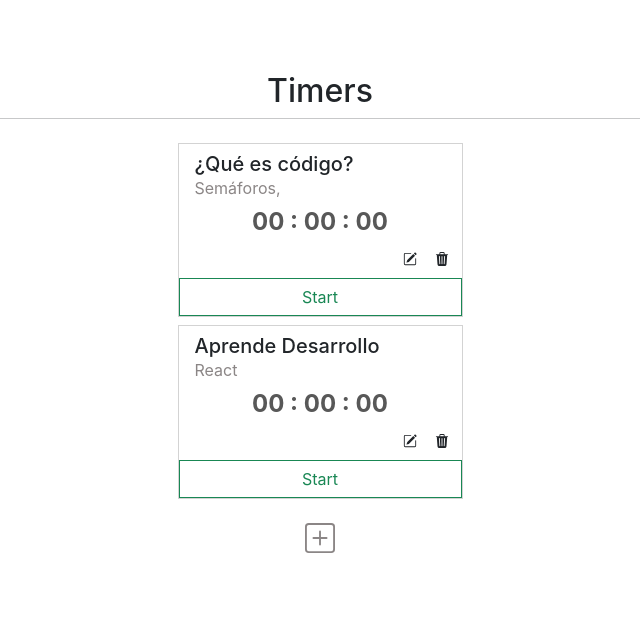
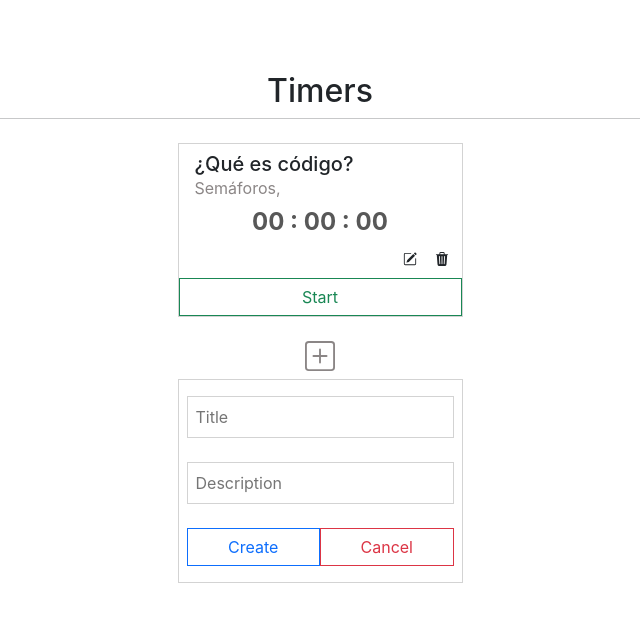
Before and after one commit to acuellarh/React-hooks-chrometer, a React (Create React App) app: page / in a window 1280 px wide. Shown: the top 622 px of the page, without its empty margins (320-960 px from the left). Built offline with nearby package versions, Linux system fonts and the light colour scheme.

Commit message:
Add styles to Form component

```diff
--- a/src/App.js
+++ b/src/App.js
@@ -1,4 +1,5 @@
 import { useEffect, useState } from "react";
+import { Form } from "./components/Form";
 import { PlusIcon } from "./components/PlusIcon";
 import { Timers } from "./components/Timers";
 import { Title } from "./components/Title";
@@ -8,6 +9,7 @@ import initialList from "./Database/data.json"
 function App() {
 
   const [timerList, setTimerList] = useState(initialList);
+  const [showForm, setShowForm] = useState(false);
 
   return (
     <div className="container">
@@ -16,6 +18,7 @@ function App() {
         timerList={timerList}
       />
       <PlusIcon/>
+      <Form/>
     </div>
   );
 }
--- a/src/Database/data.json
+++ b/src/Database/data.json
@@ -3,10 +3,6 @@
     "id": 1,
     "title": "¿Qué es código?",
     "description": "Semáforos,"
-  },
-  {
-    "id": 4,
-    "title": "Aprende Desarrollo",
-    "description": "React"
   }
+
 ]
--- a/src/components/Form.js
+++ b/src/components/Form.js
@@ -1,10 +1,53 @@
+import { useState } from "react";
+
 export const Form = () => {
+
+  const [timerInfo, setTimerInfo] = useState({
+    title:"",
+    description:""
+  });
+
+  const handleChange = (event) => {
+    setTimerInfo({...timerInfo, [event.target.name]: [event.target.value]})
+  }
+
+  const handleSubmit = (event) => {
+    event.preventDefault()
+    console.table(timerInfo)
+  }
+
   return (
     <div className="row d-flex justify-content-center mt-2">
-      <div className="col-5 col-sm-5 col-md-3 mx-4 px-0 border gray-light-border">
-        <input>Title</input>
-        <input>Project</input>
-      </div>
+      <form
+        onSubmit={handleSubmit}
+        className="col-sm-5 col-md-3 mx-4 px-0 border gray-light-border p-2"
+      >
+        <div className="d-flex justify-content-center p-2 mb-2">
+          <input
+            type="text"
+            name="title"
+            placeholder="Title"
+            value={timerInfo.title}
+            onChange={handleChange}
+            className="col-sm-5 col-md-12 border gray-light-border p-2"
+
+          />
+        </div>
+        <div className="d-flex justify-content-center p-2 mb-2">
+          <input
+            type="text"
+            name="description"
+            placeholder="Description"
+            value={timerInfo.description}
+            onChange={handleChange}
+            className="col-sm-5 col-md-12 border gray-light-border p-2"
+          />
+        </div>
+        <div className="mt-2 d-flex justify-content-center p-2">
+          <button className="col-6 btn btn-outline-primary rounded-0">Create</button>
+          <button className="col-6 btn btn-outline-danger rounded-0">Cancel</button>
+        </div>
+      </form>
     </div>
   )
 }
```
